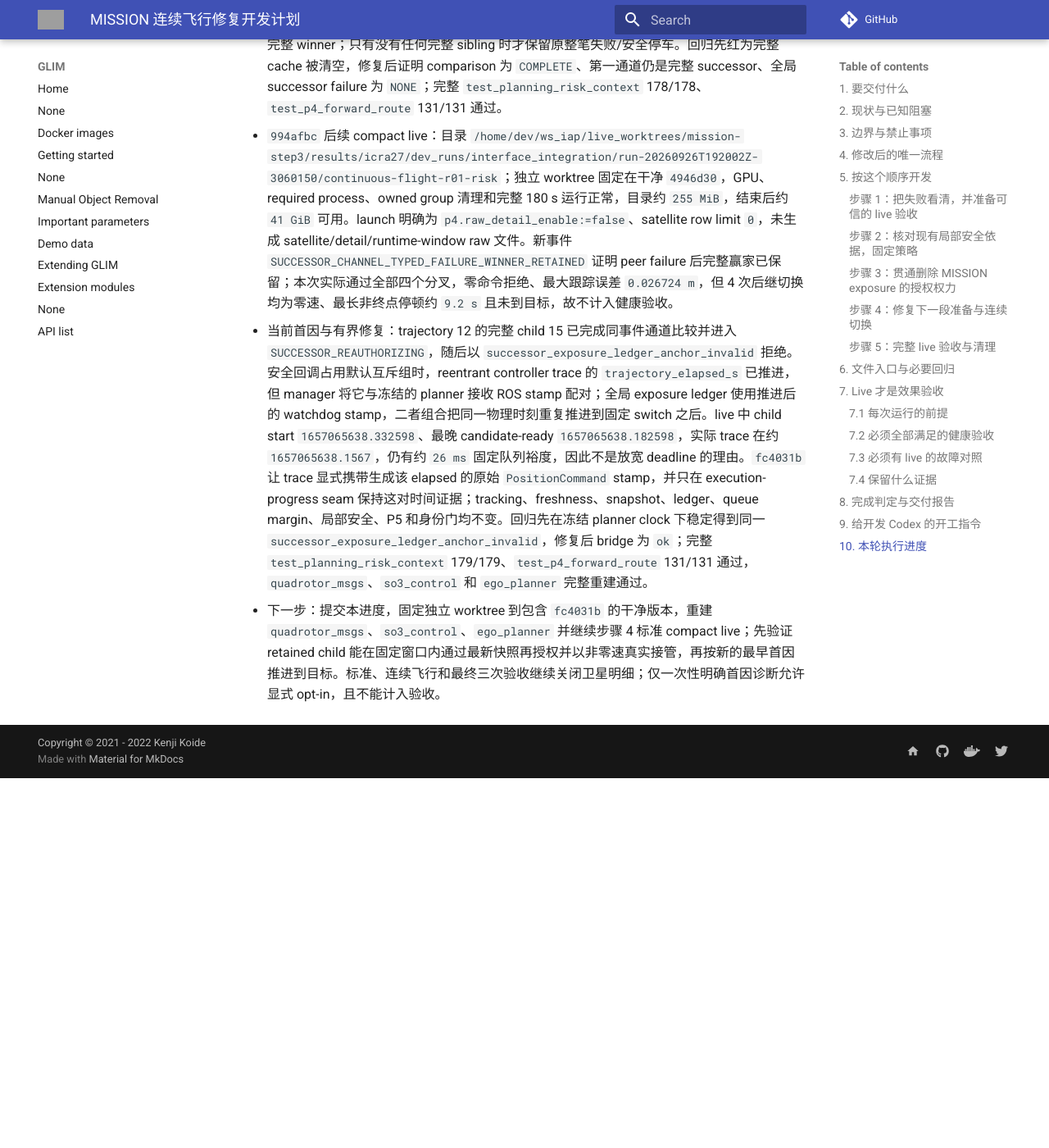
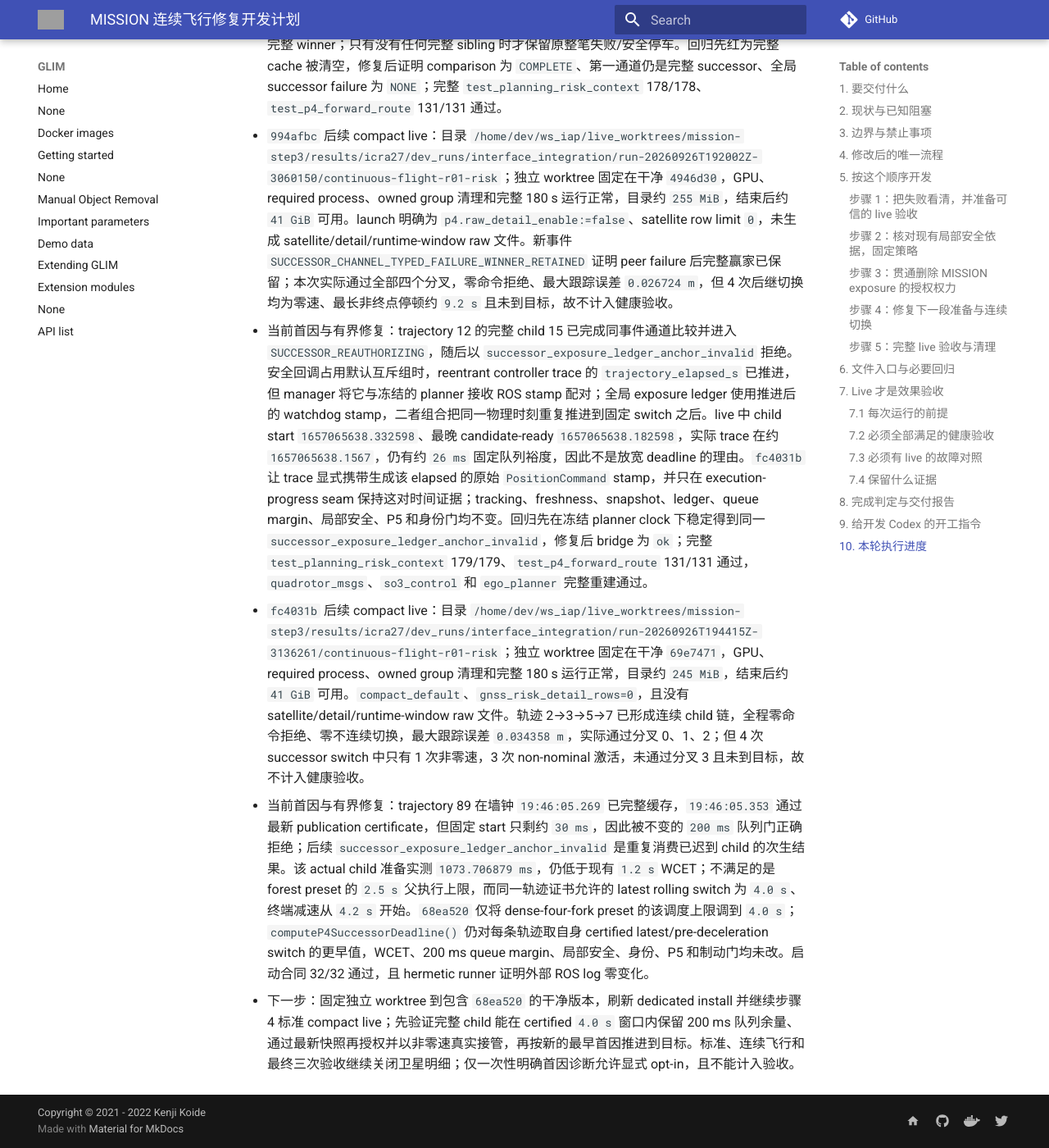
Before and after one commit to Printeger/iap, an MkDocs documentation site: the page built from docs/icra27/MISSION_CONTINUOUS_FLIGHT_IMPLEMENTATION_PLAN.md, in a window 1280 px wide and 1400 px high, scrolled down 29704 px. Shown: the whole window at 82% size. Built offline with MkDocs 1.6.1 and Material for MkDocs 9.7.7, drawn with Linux system fonts in a browser that asks for light colours; nearby versions of some CDN libraries; comment, search, counter and statistics services are not loaded; before the commit the page ends 30653 px from its top, so only the background shows below that; grey boxes are pictures that could not be loaded.

Commit message:
docs(icra27): record successor window failure

```diff
--- a/docs/icra27/MISSION_CONTINUOUS_FLIGHT_IMPLEMENTATION_PLAN.md
+++ b/docs/icra27/MISSION_CONTINUOUS_FLIGHT_IMPLEMENTATION_PLAN.md
@@ -255,7 +255,7 @@ symlink、非 tracked 且无进程占用后才能按精确路径删除。遵守
 
 ## 10. 本轮执行进度
 
-- 提交：步骤 1 为 `83fddbc`、`9f27a05`、`f6761b8`、`784d3d3`、`a4a35e9`、`30426ac`、`ffc118b`；步骤 2 为 `a751d5f`、`641b3ad`；步骤 3 为 `93bd62c`；步骤 4 当前代码到 `994afbc`（完整因果提交链见下述逐次 live 记录）；磁盘与证据策略为 `64f6764`、`b772ed9`（均基于计划提交 `e675443`）。用户历史文件 `docs/whatsnext.md` 保持未跟踪、未修改。
+- 提交：步骤 1 为 `83fddbc`、`9f27a05`、`f6761b8`、`784d3d3`、`a4a35e9`、`30426ac`、`ffc118b`；步骤 2 为 `a751d5f`、`641b3ad`；步骤 3 为 `93bd62c`；步骤 4 当前代码到 `68ea520`（完整因果提交链见下述逐次 live 记录）；磁盘与证据策略为 `64f6764`、`b772ed9`（均基于计划提交 `e675443`）。用户历史文件 `docs/whatsnext.md` 保持未跟踪、未修改。
 - 完成项：步骤 1 已补全 optimizer/refinement/manager/FSM 首因，continuous-flight analyzer 已拒绝 guard 伪后继、身份或父子链不符、零速切换、命令断流、required process 提前退出、短程停车、终点悬停不足和未由 odom 穿越四叉。步骤 2 已确认生产路径统一复用 `LocalMotionAssurance`/`LocalClearanceEvaluator` 且必要输入缺失时 fail closed；森林配置仍为 tracking `0.15 m`、safety margin `0.20 m`、surface `0.02 m`、`uncalibrated_default_v1`，故后续证据只适用于仿真/开发，不能冒充部署标定。步骤 3 已移除 MISSION exposure 的独立拒绝/制动权并保留真实风险诊断和排序；STRICT、局部净空、support/freshness、身份、动力学与制动门不变。
 - 失败首因：基线轨迹 5 为 `SUCCESSOR_CURVE_PREPARATION_FAILED` 且旧 detail 泄漏初始化占位；轨迹 9 为 P5 重复累计 prior episode 后 exposure braking。原始证据：`results/icra27/dev_runs/interface_integration/run-20260926T050049Z-450628/full-r01-risk/exports/planner_p4_risk_astar_debug.csv.execution_events.csv` 及同目录 `stdout.log`。步骤 3 干净 live 已证明旧 exposure 不再制动，但第一 actual B-spline 因 `local_clearance_margin_not_positive` 被硬局部门拒绝，下一冻结通道又继承失败候选的 `HOLD_REQUIRED`，故未首航；`bspline_count=0` 和零位移是结果，不是首因。
 - live 证据：步骤 3 使用独立 worktree/build/install，在 `93bd62c78b6dc7af731b25c6e2a71794d02b14eb` 运行 180 s；GPU preflight 通过、required processes 未提前退出、launch exit 0，manifest 为 `git_worktree_clean=true`。目录：`/home/dev/ws_iap/live_worktrees/mission-step3/results/icra27/dev_runs/interface_integration/run-20260926T081255Z-633590`。该失败运行不计入最终健康三次。
@@ -342,4 +342,6 @@ symlink、非 tracked 且无进程占用后才能按精确路径删除。遵守
 - 当前首因与有界修复：trajectory 9 的完整后继搜索在 `519.063 ms` 内返回。第一 actual child（trajectory 10）局部保证 `SAFE`、最小余量 `0.140607 m`、实际进展 `6.549967 m`，已作为 `successor_channel_curve_prepared` 缓存；第二 actual channel（trajectory 11）随后以类型化 freshness 首因 `successor_exposure_ledger_anchor_invalid` 被正确拒绝，但 `recordPreparedP4SuccessorCurveFailure()` 无条件清空了第一条完整 bundle，最终形成 `SUCCESSOR_CURVE_PREPARATION_FAILED`。`994afbc` 不放宽 freshness，也不接受失败通道：它把失败通道记入同一冻结 decision event 的 hard-failure record；若还有通道则继续原串行 actual 准备，全部通道终态后用现有 `compareP4PreparedChannels()` 完成比较并保留更早的完整 winner；只有没有任何完整 sibling 时才保留原整笔失败/安全停车。回归先红为完整 cache 被清空，修复后证明 comparison 为 `COMPLETE`、第一通道仍是完整 successor、全局 successor failure 为 `NONE`；完整 `test_planning_risk_context` 178/178、`test_p4_forward_route` 131/131 通过。
 - `994afbc` 后续 compact live：目录 `/home/dev/ws_iap/live_worktrees/mission-step3/results/icra27/dev_runs/interface_integration/run-20260926T192002Z-3060150/continuous-flight-r01-risk`；独立 worktree 固定在干净 `4946d30`，GPU、required process、owned group 清理和完整 180 s 运行正常，目录约 `255 MiB`，结束后约 `41 GiB` 可用。launch 明确为 `p4.raw_detail_enable:=false`、satellite row limit `0`，未生成 satellite/detail/runtime-window raw 文件。新事件 `SUCCESSOR_CHANNEL_TYPED_FAILURE_WINNER_RETAINED` 证明 peer failure 后完整赢家已保留；本次实际通过全部四个分叉，零命令拒绝、最大跟踪误差 `0.026724 m`，但 4 次后继切换均为零速、最长非终点停顿约 `9.2 s` 且未到目标，故不计入健康验收。
 - 当前首因与有界修复：trajectory 12 的完整 child 15 已完成同事件通道比较并进入 `SUCCESSOR_REAUTHORIZING`，随后以 `successor_exposure_ledger_anchor_invalid` 拒绝。安全回调占用默认互斥组时，reentrant controller trace 的 `trajectory_elapsed_s` 已推进，但 manager 将它与冻结的 planner 接收 ROS stamp 配对；全局 exposure ledger 使用推进后的 watchdog stamp，二者组合把同一物理时刻重复推进到固定 switch 之后。live 中 child start `1657065638.332598`、最晚 candidate-ready `1657065638.182598`，实际 trace 在约 `1657065638.1567`，仍有约 `26 ms` 固定队列裕度，因此不是放宽 deadline 的理由。`fc4031b` 让 trace 显式携带生成该 elapsed 的原始 `PositionCommand` stamp，并只在 execution-progress seam 保持这对时间证据；tracking、freshness、snapshot、ledger、queue margin、局部安全、P5 和身份门均不变。回归先在冻结 planner clock 下稳定得到同一 `successor_exposure_ledger_anchor_invalid`，修复后 bridge 为 `ok`；完整 `test_planning_risk_context` 179/179、`test_p4_forward_route` 131/131 通过，`quadrotor_msgs`、`so3_control` 和 `ego_planner` 完整重建通过。
-- 下一步：提交本进度，固定独立 worktree 到包含 `fc4031b` 的干净版本，重建 `quadrotor_msgs`、`so3_control`、`ego_planner` 并继续步骤 4 标准 compact live；先验证 retained child 能在固定窗口内通过最新快照再授权并以非零速真实接管，再按新的最早首因推进到目标。标准、连续飞行和最终三次验收继续关闭卫星明细；仅一次性明确首因诊断允许显式 opt-in，且不能计入验收。
+- `fc4031b` 后续 compact live：目录 `/home/dev/ws_iap/live_worktrees/mission-step3/results/icra27/dev_runs/interface_integration/run-20260926T194415Z-3136261/continuous-flight-r01-risk`；独立 worktree 固定在干净 `69e7471`，GPU、required process、owned group 清理和完整 180 s 运行正常，目录约 `245 MiB`，结束后约 `41 GiB` 可用。`compact_default`、`gnss_risk_detail_rows=0`，且没有 satellite/detail/runtime-window raw 文件。轨迹 2→3→5→7 已形成连续 child 链，全程零命令拒绝、零不连续切换，最大跟踪误差 `0.034358 m`，实际通过分叉 0、1、2；但 4 次 successor switch 中只有 1 次非零速，3 次 non-nominal 激活，未通过分叉 3 且未到目标，故不计入健康验收。
+- 当前首因与有界修复：trajectory 89 在墙钟 `19:46:05.269` 已完整缓存，`19:46:05.353` 通过最新 publication certificate，但固定 start 只剩约 `30 ms`，因此被不变的 `200 ms` 队列门正确拒绝；后续 `successor_exposure_ledger_anchor_invalid` 是重复消费已迟到 child 的次生结果。该 actual child 准备实测 `1073.706879 ms`，仍低于现有 `1.2 s` WCET；不满足的是 forest preset 的 `2.5 s` 父执行上限，而同一轨迹证书允许的 latest rolling switch 为 `4.0 s`、终端减速从 `4.2 s` 开始。`68ea520` 仅将 dense-four-fork preset 的该调度上限调到 `4.0 s`；`computeP4SuccessorDeadline()` 仍对每条轨迹取自身 certified latest/pre-deceleration switch 的更早值，WCET、200 ms queue margin、局部安全、身份、P5 和制动门均未改。启动合同 32/32 通过，且 hermetic runner 证明外部 ROS log 零变化。
+- 下一步：固定独立 worktree 到包含 `68ea520` 的干净版本，刷新 dedicated install 并继续步骤 4 标准 compact live；先验证完整 child 能在 certified `4.0 s` 窗口内保留 200 ms 队列余量、通过最新快照再授权并以非零速真实接管，再按新的最早首因推进到目标。标准、连续飞行和最终三次验收继续关闭卫星明细；仅一次性明确首因诊断允许显式 opt-in，且不能计入验收。
```
